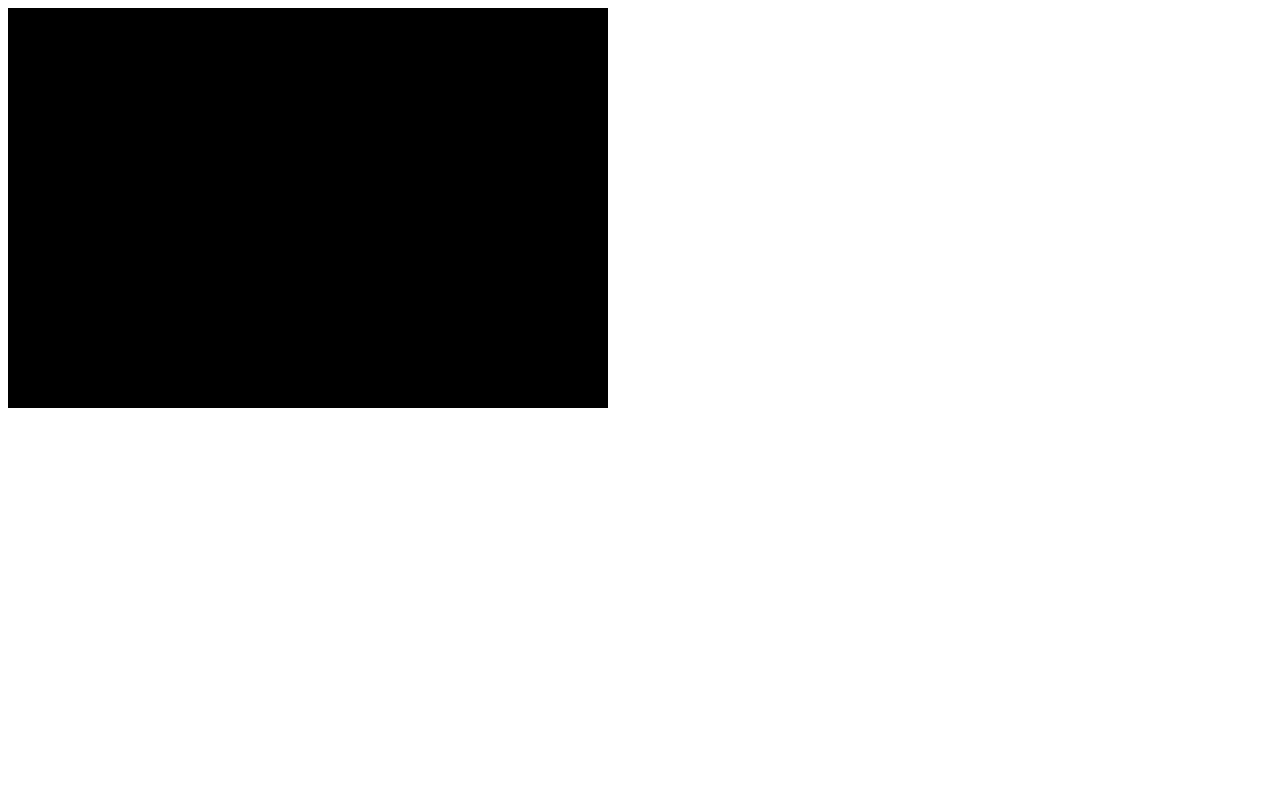
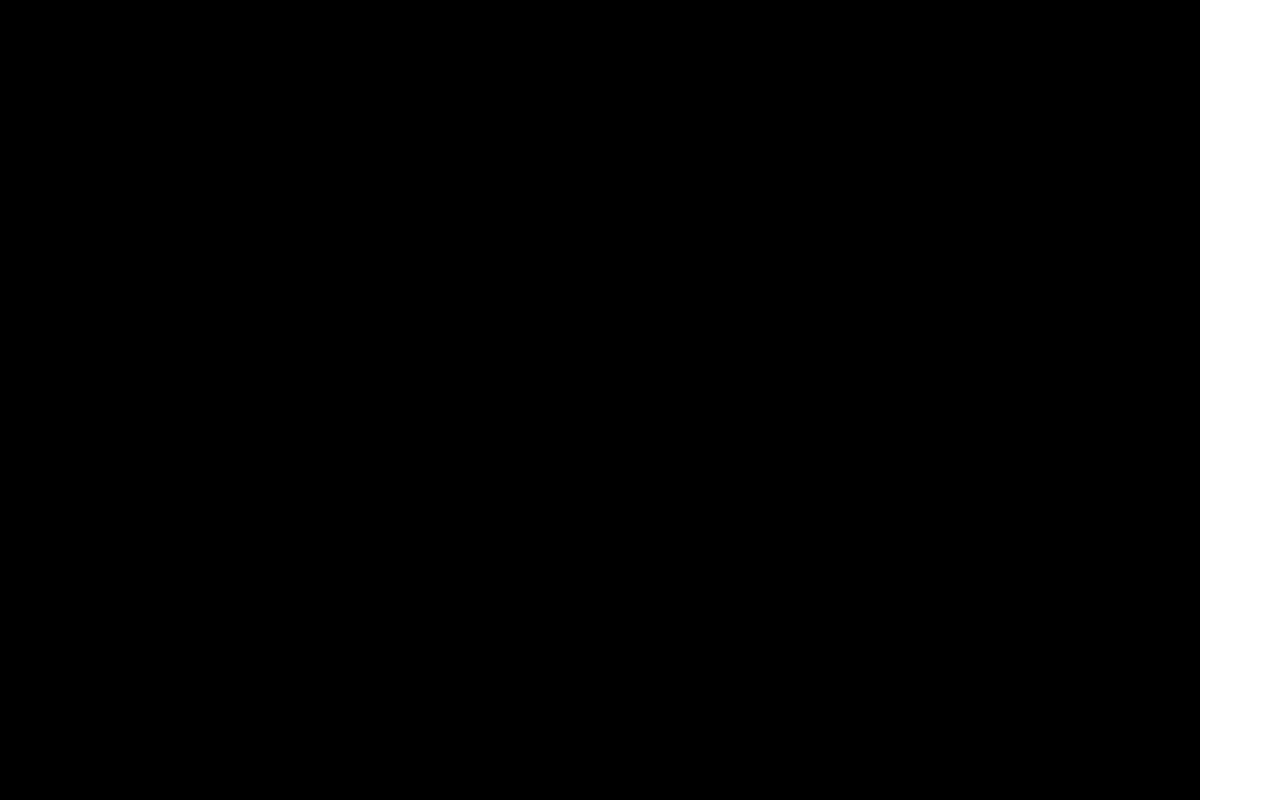
Before and after one commit to rafatocantins/phaserdemo, a plain HTML site: page index.html in a window 1280 px wide. Drawn offline with Linux system fonts and the light colour scheme; animation ran at ten frames a second.

Commit message:
add scaleManager and css file

```diff
--- a/index.html
+++ b/index.html
@@ -6,6 +6,7 @@
 		<meta charset="UTF-8">
 		<meta name="viewport" content="initial-scale=1.0">
 		<script src="phaser/phaser.min.js"></script>
+		<link rel="stylesheet" href="main.css">
 		<script src="state0.js"></script>
 		<script src="state1.js"></script>
 		<script src="state2.js"></script>
--- /dev/null
+++ b/main.css
@@ -0,0 +1,3 @@
+*{
+    margin:0;
+}
--- a/main.js
+++ b/main.js
@@ -1,4 +1,4 @@
-var game = new Phaser.Game(600, 400, Phaser.AUTO);
+var game = new Phaser.Game(1500, 1000, Phaser.AUTO);
 // add a state to our game
 game.state.add('state0', demo.state0);
 game.state.add('state1', demo.state1);
--- a/state0.js
+++ b/state0.js
@@ -9,20 +9,30 @@ demo.state0.prototype = {
         game.stage.backgroundColor = '#000000';
         console.log('state0');
 
+        // add function to change state
         addChangeStateEventListener();
+        // Phaser scale to all screens
+        game.scale.scaleMode = Phaser.ScaleManager.SHOW_ALL;
 
     },
     update : function(){}
 };
 
 
+// function to add state
+
 function changeState(i, stateNum){
     game.state.start('state' + stateNum);
 }
 
+//function to add key to change state
+
 function addKeyCallback(key, fn, args){
     game.input.keyboard.addKey(key).onDown.add(fn, null, null, args)
 }
+
+
+// function to add change states
 
 function addChangeStateEventListener(){
 
```
